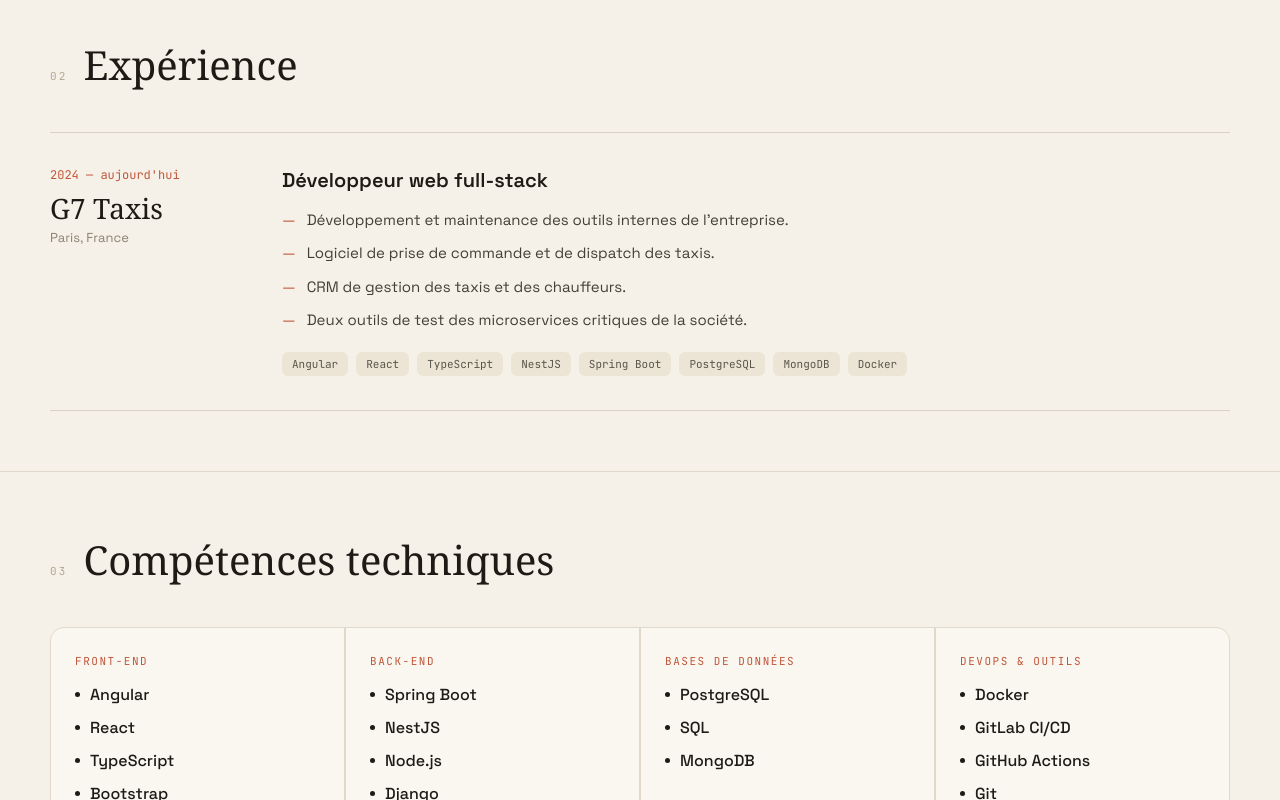
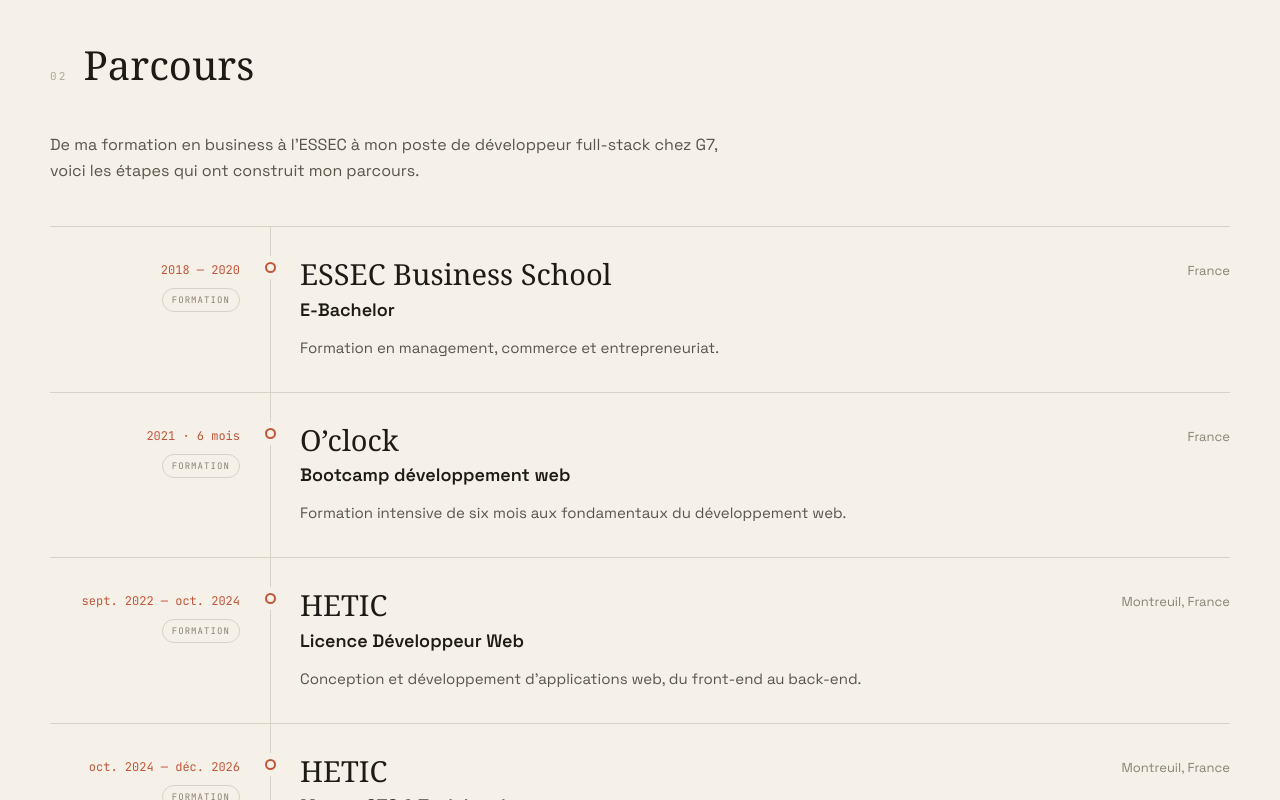
Before and after one commit to jeancdf/CV, an Angular app: page / in a window 1280 px wide. Shown: the part 1200-2000 px from the top of the page. Built offline with nearby package versions, Linux system fonts and the light colour scheme; a web font is replaced by a local one.

Commit message:
Refactor experience section into journey, updating titles, structure, and styling. Introduced new journey items for education and experience, enhancing layout and presentation in both HTML and SCSS files.

```diff
--- a/src/app/app.component.html
+++ b/src/app/app.component.html
@@ -86,27 +86,41 @@
     <div class="shell">
       <div class="section__head section__head--inline">
         <span class="section__index">02</span>
-        <h2>{{ t().experience.title }}</h2>
+        <h2>{{ t().journey.title }}</h2>
       </div>
+      <p class="section__intro journey-intro">{{ t().journey.intro }}</p>
 
-      <div class="experience-list">
-        @for (job of t().experience.items; track job.company) {
-          <article class="experience-item">
-            <div class="experience-item__meta">
-              <p class="experience-item__period">{{ job.period }}</p>
-              <p class="experience-item__company">{{ job.company }}</p>
-              <p class="experience-item__place">{{ job.place }}</p>
+      <div class="journey-list">
+        @for (item of t().journey.items; track item.period) {
+          <article class="journey-item" [class.journey-item--experience]="item.kind === 'experience'">
+            <div class="journey-item__meta">
+              <p class="journey-item__period">{{ item.period }}</p>
+              <p class="journey-item__kind">{{ item.label }}</p>
             </div>
-            <div class="experience-item__body">
-              <p class="experience-item__role">{{ job.role }}</p>
-              <ul class="experience-item__bullets">
-                @for (bullet of job.bullets; track bullet) {
-                  <li><span aria-hidden="true">—</span>{{ bullet }}</li>
-                }
-              </ul>
-              <div class="tag-pills">
-                @for (technology of job.stack; track technology) { <span>{{ technology }}</span> }
+            <div class="journey-item__rail" aria-hidden="true"><span></span></div>
+            <div class="journey-item__body">
+              <div class="journey-item__heading">
+                <div>
+                  <h3>{{ item.company }}</h3>
+                  <p class="journey-item__role">{{ item.role }}</p>
+                </div>
+                <p class="journey-item__place">{{ item.place }}</p>
               </div>
+              @if (item.description) {
+                <p class="journey-item__description">{{ item.description }}</p>
+              }
+              @if (item.bullets.length) {
+                <ul class="journey-item__bullets">
+                  @for (bullet of item.bullets; track bullet) {
+                    <li><span aria-hidden="true">—</span>{{ bullet }}</li>
+                  }
+                </ul>
+              }
+              @if (item.stack.length) {
+                <div class="tag-pills">
+                  @for (technology of item.stack; track technology) { <span>{{ technology }}</span> }
+                </div>
+              }
             </div>
           </article>
         }
@@ -160,28 +174,10 @@
     </div>
   </section>
 
-  <section id="formation" class="section reveal">
-    <div class="shell">
-      <div class="section__head section__head--inline">
-        <span class="section__index">05</span>
-        <h2>{{ t().education.title }}</h2>
-      </div>
-
-      <div class="education-list">
-        @for (item of t().education.items; track item.period) {
-          <article>
-            <p class="education-list__period">{{ item.period }}</p>
-            <p><span class="education-list__school">{{ item.school }}</span> — {{ item.degree }}</p>
-          </article>
-        }
-      </div>
-    </div>
-  </section>
-
   <section id="carte" class="section map-section reveal">
     <div class="shell">
       <div class="section__head section__head--inline section__head--light">
-        <span class="section__index section__index--light">06</span>
+        <span class="section__index section__index--light">05</span>
         <h2>{{ t().map.title }}</h2>
       </div>
       <p class="section__intro section__intro--light">{{ t().map.intro }}</p>
@@ -210,7 +206,7 @@
   <section id="hobbies" class="section reveal">
     <div class="shell">
       <div class="section__head section__head--inline">
-        <span class="section__index">07</span>
+        <span class="section__index">06</span>
         <h2>{{ t().hobbies.title }}</h2>
       </div>
       <div class="hobbies-list">
@@ -225,7 +221,7 @@
   <section id="contact" class="section contact-section reveal">
     <div class="shell contact-layout">
       <div class="contact-copy">
-        <span class="section__index section__index--light">08</span>
+        <span class="section__index section__index--light">07</span>
         <h2>{{ t().contact.title }}</h2>
         <p>{{ t().contact.body }}</p>
 
--- a/src/app/app.component.scss
+++ b/src/app/app.component.scss
@@ -377,54 +377,137 @@
   }
 }
 
-.experience-list {
-  border-top: 1px solid var(--line-soft);
+.journey-intro {
+  max-width: 680px;
+  margin-bottom: 42px;
+  color: var(--muted);
+  font-size: 16px;
+  line-height: 1.65;
 }
 
-.experience-item {
-  display: flex;
-  flex-wrap: wrap;
-  gap: 32px;
-  padding: 34px 0;
+.journey-list {
+  overflow: hidden;
+  border-top: 1px solid var(--line-soft);
   border-bottom: 1px solid var(--line-soft);
 }
 
-.experience-item__meta {
-  flex-shrink: 0;
-  min-width: 200px;
+.journey-item {
+  display: grid;
+  grid-template-columns: minmax(160px, 190px) 24px minmax(0, 1fr);
+  gap: 18px;
+  padding: 32px 0;
+
+  & + & {
+    border-top: 1px solid var(--line-soft);
+  }
 }
 
-.experience-item__period {
+.journey-item__meta {
+  padding-top: 2px;
+  text-align: right;
+}
+
+.journey-item__period {
   margin: 0;
   color: var(--rust);
   font-family: var(--mono);
   font-size: 12px;
+  line-height: 1.5;
 }
 
-.experience-item__company {
-  margin: 6px 0 0;
-  font-family: var(--serif);
-  font-size: 28px;
+.journey-item__kind {
+  display: inline-flex;
+  margin: 9px 0 0;
+  padding: 5px 9px;
+  border: 1px solid var(--line-soft);
+  border-radius: 999px;
+  color: var(--muted-soft);
+  font-family: var(--mono);
+  font-size: 9px;
+  letter-spacing: 0.12em;
+  text-transform: uppercase;
 }
 
-.experience-item__place {
-  margin: 2px 0 0;
+.journey-item__rail {
+  position: relative;
+  display: flex;
+  justify-content: center;
+
+  &::before {
+    position: absolute;
+    top: -34px;
+    bottom: -34px;
+    width: 1px;
+    background: var(--line-soft);
+    content: '';
+  }
+
+  span {
+    position: relative;
+    z-index: 1;
+    width: 11px;
+    height: 11px;
+    margin-top: 3px;
+    border: 2px solid var(--rust);
+    border-radius: 50%;
+    background: var(--paper);
+    box-shadow: 0 0 0 6px var(--paper);
+  }
+}
+
+.journey-item--experience {
+  .journey-item__kind {
+    border-color: rgba(192, 86, 58, 0.28);
+    background: rgba(192, 86, 58, 0.08);
+    color: var(--rust);
+  }
+
+  .journey-item__rail span {
+    background: var(--rust);
+  }
+}
+
+.journey-item__body {
+  min-width: 0;
+}
+
+.journey-item__heading {
+  display: flex;
+  align-items: flex-start;
+  justify-content: space-between;
+  gap: 24px;
+
+  h3 {
+    margin: 0;
+    font-family: var(--serif);
+    font-size: 29px;
+    font-weight: 400;
+    line-height: 1.05;
+  }
+}
+
+.journey-item__role {
+  margin: 8px 0 0;
+  font-size: 18px;
+  font-weight: 600;
+}
+
+.journey-item__place {
+  flex-shrink: 0;
+  margin: 3px 0 0;
   color: var(--muted-soft);
   font-size: 13px;
 }
 
-.experience-item__body {
-  flex: 1;
-  min-width: 300px;
+.journey-item__description {
+  max-width: 680px;
+  margin: 15px 0 0;
+  color: var(--muted);
+  font-size: 15px;
+  line-height: 1.6;
 }
 
-.experience-item__role {
-  margin: 0;
-  font-size: 20px;
-  font-weight: 600;
-}
-
-.experience-item__bullets {
+.journey-item__bullets {
   display: flex;
   flex-direction: column;
   gap: 11px;
@@ -580,41 +663,6 @@
   background: var(--tag-bg);
   color: #6a6456;
   font-size: 10px;
-}
-
-.education-list {
-  border-top: 1px solid var(--line-soft);
-}
-
-.education-list article {
-  display: flex;
-  flex-wrap: wrap;
-  align-items: baseline;
-  gap: 24px;
-  padding: 26px 0;
-  border-bottom: 1px solid var(--line-soft);
-}
-
-.education-list__period {
-  min-width: 220px;
-  margin: 0;
-  color: var(--rust);
-  font-family: var(--mono);
-  font-size: 12px;
-}
-
-.education-list article p:not(.education-list__period) {
-  flex: 1;
-  min-width: 260px;
-  margin: 0;
-  color: var(--muted);
-  font-size: 16px;
-}
-
-.education-list__school {
-  color: var(--ink);
-  font-family: var(--serif);
-  font-size: 26px;
 }
 
 .map-section {
@@ -1256,13 +1304,42 @@
     grid-template-columns: 1fr;
   }
 
-  .experience-item,
-  .education-list article {
+  .journey-item {
+    grid-template-columns: 20px minmax(0, 1fr);
+    gap: 0 16px;
+    padding: 28px 0;
+  }
+
+  .journey-item__meta {
+    grid-column: 2;
+    text-align: left;
+  }
+
+  .journey-item__rail {
+    grid-row: 1 / 3;
+    grid-column: 1;
+    justify-content: flex-start;
+
+    &::before {
+      left: 5px;
+    }
+
+    span {
+      margin-top: 4px;
+    }
+  }
+
+  .journey-item__body {
+    grid-column: 2;
+    margin-top: 18px;
+  }
+
+  .journey-item__heading {
     display: block;
   }
 
-  .experience-item__meta {
-    margin-bottom: 16px;
+  .journey-item__place {
+    margin-top: 8px;
   }
 
   .section__grid {
--- a/src/app/app.component.ts
+++ b/src/app/app.component.ts
@@ -65,14 +65,63 @@
       body:
         "Côté front, je travaille surtout avec Angular et React (TypeScript, Tailwind) pour des interfaces modernes et maintenables. Côté back, je construis des API et des systèmes d'authentification avec Spring Boot, NestJS, Node.js, Django et Python. J'interviens sur tout le cycle — analyse, conception, développement, intégration, tests et mise en production — avec un vrai soin pour la qualité, la performance, la sécurité et la maintenabilité.",
     },
-    experience: {
-      title: 'Expérience',
+    journey: {
+      title: 'Parcours',
+      intro:
+        "De ma formation en business à l’ESSEC à mon poste de développeur full-stack chez G7, voici les étapes qui ont construit mon parcours.",
       items: [
         {
+          kind: 'education',
+          label: 'Formation',
+          period: '2018 — 2020',
+          company: 'ESSEC Business School',
+          place: 'France',
+          role: 'E-Bachelor',
+          description: 'Formation en management, commerce et entrepreneuriat.',
+          bullets: [],
+          stack: [],
+        },
+        {
+          kind: 'education',
+          label: 'Formation',
+          period: '2021 · 6 mois',
+          company: "O’clock",
+          place: 'France',
+          role: 'Bootcamp développement web',
+          description: 'Formation intensive de six mois aux fondamentaux du développement web.',
+          bullets: [],
+          stack: [],
+        },
+        {
+          kind: 'education',
+          label: 'Formation',
+          period: 'sept. 2022 — oct. 2024',
+          company: 'HETIC',
+          place: 'Montreuil, France',
+          role: 'Licence Développeur Web',
+          description: "Conception et développement d’applications web, du front-end au back-end.",
+          bullets: [],
+          stack: [],
+        },
+        {
+          kind: 'education',
+          label: 'Formation',
+          period: 'oct. 2024 — déc. 2026',
+          company: 'HETIC',
+          place: 'Montreuil, France',
+          role: 'Master CTO & Tech Lead',
+          description: 'Architecture, management technique et pilotage de produits numériques.',
+          bullets: [],
+          stack: [],
+        },
+        {
+          kind: 'experience',
+          label: 'Expérience',
           period: "2024 — aujourd'hui",
           company: 'G7 Taxis',
           place: 'Paris, France',
           role: 'Développeur web full-stack',
+          description: '',
           bullets: [
             "Développement et maintenance des outils internes de l'entreprise.",
             'Logiciel de prise de commande et de dispatch des taxis.',
@@ -112,13 +161,6 @@
             "Un CRM pour gérer les membres d'un club de golf : adhésions, réservations et suivi de l'activité.",
           stack: ['Angular', 'Spring Boot', 'PostgreSQL'],
         },
-      ],
-    },
-    education: {
-      title: 'Formation',
-      items: [
-        { period: 'oct. 2024 — déc. 2026', school: 'HETIC', degree: 'Master, CTO & Tech Lead' },
-        { period: 'sept. 2022 — oct. 2024', school: 'HETIC', degree: 'Licence, Développeur Web' },
       ],
     },
     map: {
@@ -215,14 +257,63 @@
       body:
         "On the front end I mostly work with Angular and React (TypeScript, Tailwind) for modern, maintainable interfaces. On the back end I build APIs and authentication systems with Spring Boot, NestJS, Node.js, Django and Python. I cover the whole cycle — analysis, design, development, integration, testing and production — with real care for quality, performance, security and maintainability.",
     },
-    experience: {
-      title: 'Experience',
+    journey: {
+      title: 'Career & education',
+      intro:
+        'From studying business at ESSEC to working as a full-stack developer at G7, these are the steps that shaped my path.',
       items: [
         {
+          kind: 'education',
+          label: 'Education',
+          period: '2018 — 2020',
+          company: 'ESSEC Business School',
+          place: 'France',
+          role: 'E-Bachelor',
+          description: 'Coursework in management, business and entrepreneurship.',
+          bullets: [],
+          stack: [],
+        },
+        {
+          kind: 'education',
+          label: 'Education',
+          period: '2021 · 6 months',
+          company: "O’clock",
+          place: 'France',
+          role: 'Web development bootcamp',
+          description: 'Six-month intensive course covering the fundamentals of web development.',
+          bullets: [],
+          stack: [],
+        },
+        {
+          kind: 'education',
+          label: 'Education',
+          period: 'Sep 2022 — Oct 2024',
+          company: 'HETIC',
+          place: 'Montreuil, France',
+          role: "Bachelor's in Web Development",
+          description: 'Designing and building web applications across the front end and back end.',
+          bullets: [],
+          stack: [],
+        },
+        {
+          kind: 'education',
+          label: 'Education',
+          period: 'Oct 2024 — Dec 2026',
+          company: 'HETIC',
+          place: 'Montreuil, France',
+          role: "Master's in CTO & Tech Lead",
+          description: 'Software architecture, technical leadership and digital product delivery.',
+          bullets: [],
+          stack: [],
+        },
+        {
+          kind: 'experience',
+          label: 'Experience',
           period: '2024 — present',
           company: 'G7 Taxis',
           place: 'Paris, France',
           role: 'Full-stack web developer',
+          description: '',
           bullets: [
             "Building and maintaining the company's internal tools.",
             'Taxi ordering and dispatch software.',
@@ -260,13 +351,6 @@
           description: "A CRM to manage a golf club's members: memberships, bookings and activity tracking.",
           stack: ['Angular', 'Spring Boot', 'PostgreSQL'],
         },
-      ],
-    },
-    education: {
-      title: 'Education',
-      items: [
-        { period: 'Oct 2024 — Dec 2026', school: 'HETIC', degree: "Master's, CTO & Tech Lead" },
-        { period: 'Sep 2022 — Oct 2024', school: 'HETIC', degree: "Bachelor's, Web Developer" },
       ],
     },
     map: {
```
